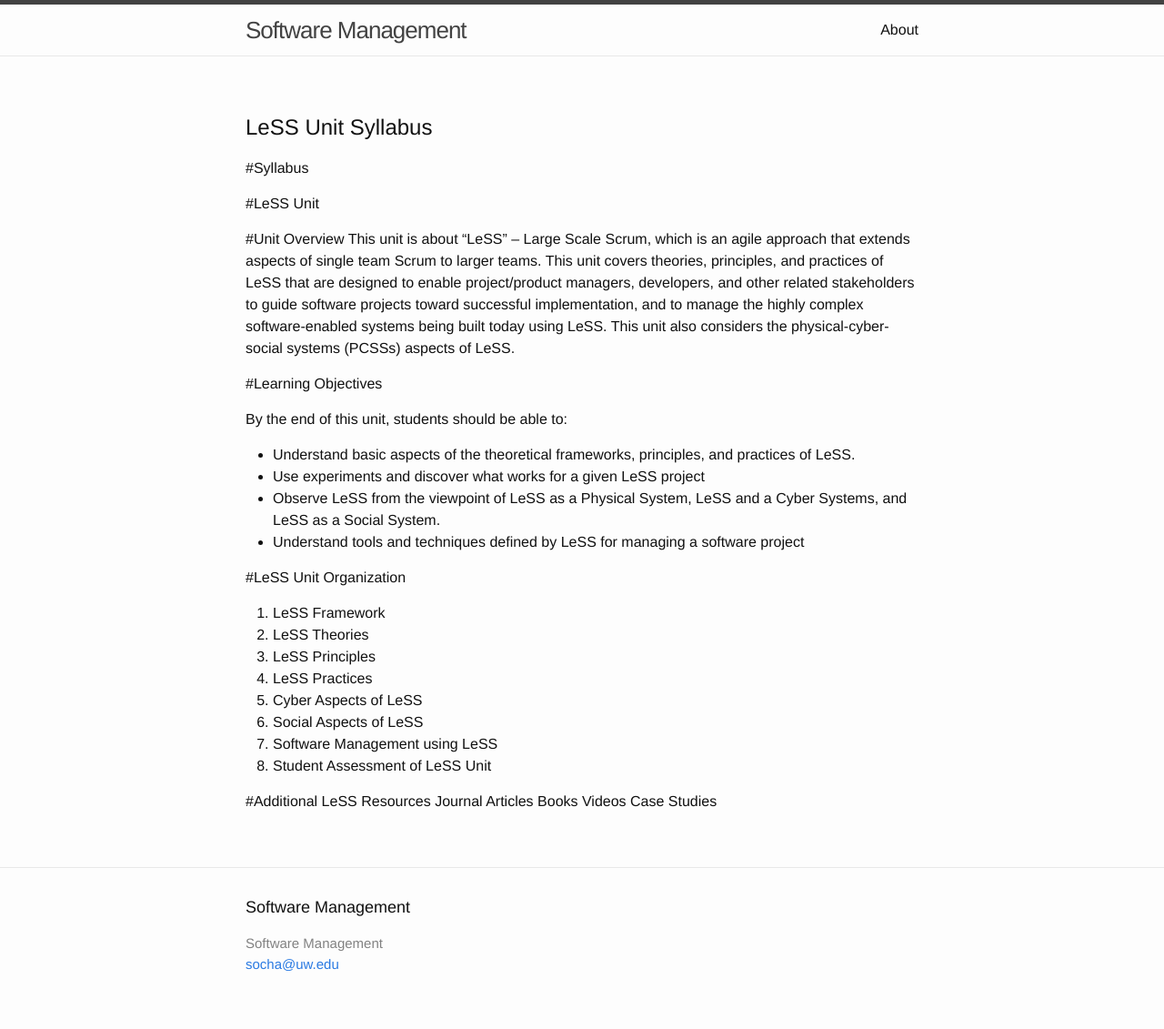
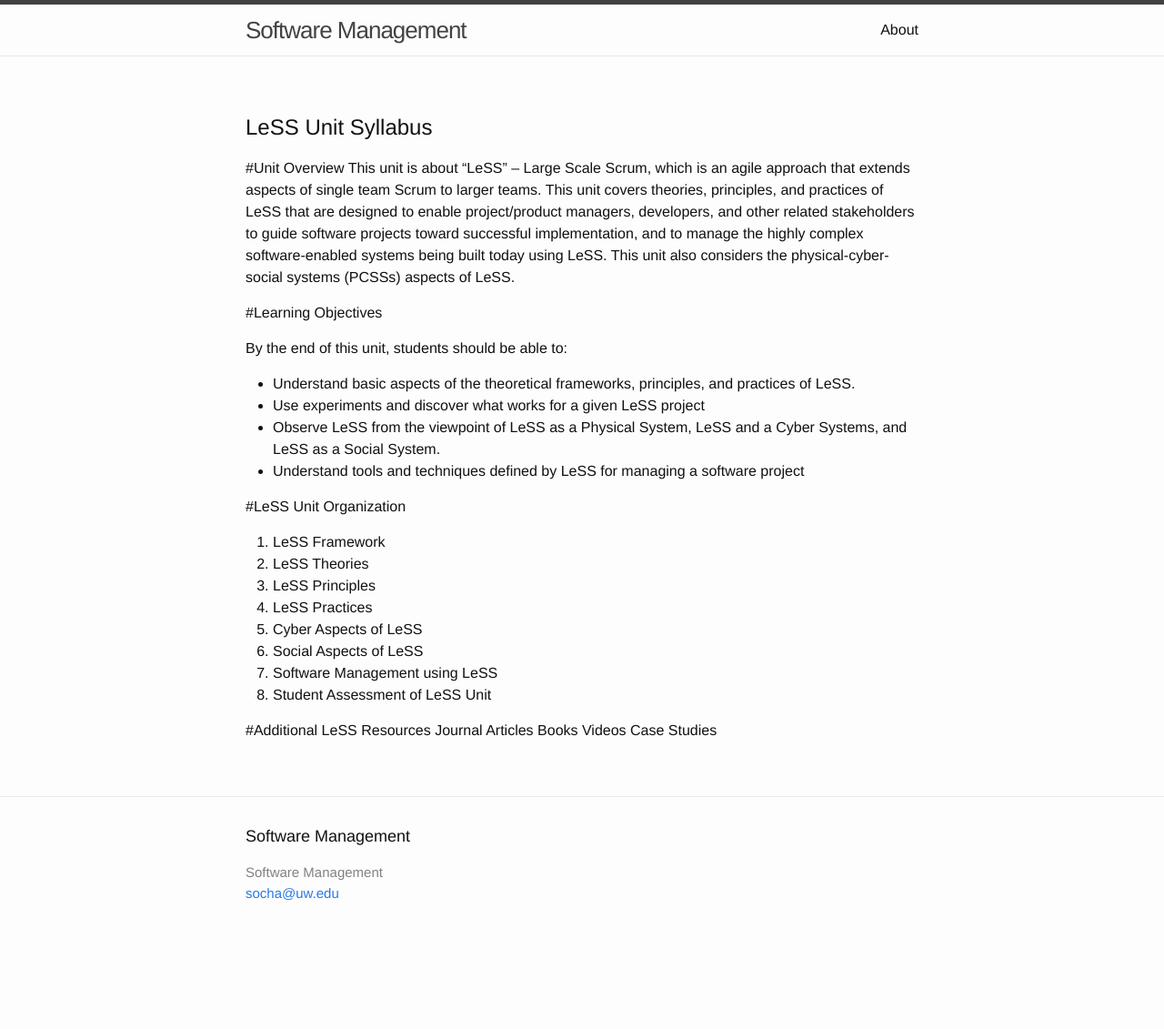
Before and after one commit to css566/css566.github.io, a Jekyll site: the page built from Unit-LeSS/LeSS_Unit_Syllabus.md, in a window 1280 px wide. Shown: the whole page at 91% size. Built offline with Jekyll 4.4.1, drawn with Linux system fonts in a browser that asks for light colours; after the commit the page ends 1053 px from its top, so only the background shows below that.

Commit message:
Update LeSS_Unit_Syllabus.md

```diff
--- a/Unit-LeSS/LeSS_Unit_Syllabus.md
+++ b/Unit-LeSS/LeSS_Unit_Syllabus.md
@@ -4,10 +4,6 @@ layout: post
 
 LeSS Unit Syllabus
 =================
-
-#Syllabus
-
-#LeSS Unit
 
 #Unit Overview
 This unit is about “LeSS” – Large Scale Scrum, which is an agile approach that extends aspects of single team Scrum to larger teams.  This unit covers theories, principles, and practices of LeSS that are designed to enable project/product managers, developers, and other related stakeholders to guide software projects toward successful implementation, and to manage the highly complex software-enabled systems being built today using LeSS. This unit also considers the physical-cyber-social systems (PCSSs) aspects of LeSS.
```
